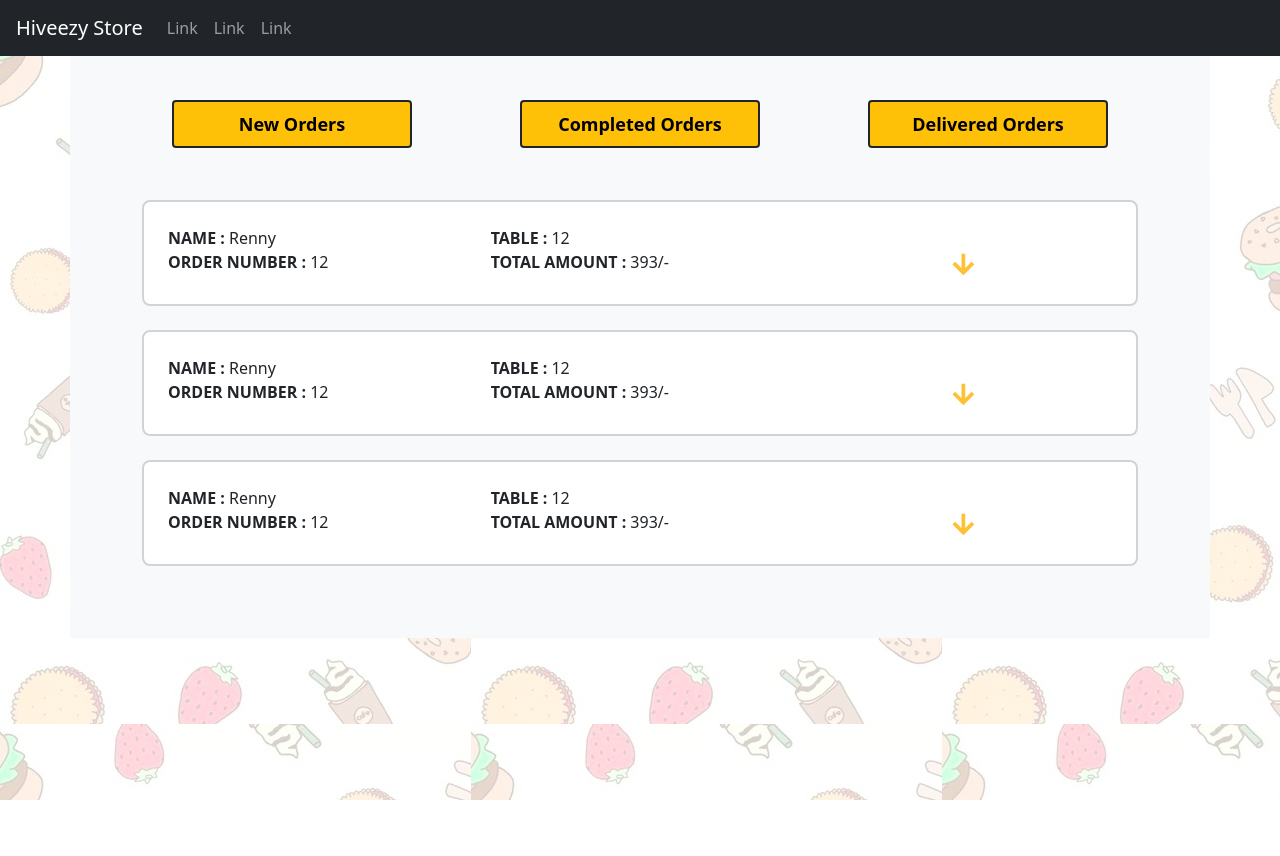
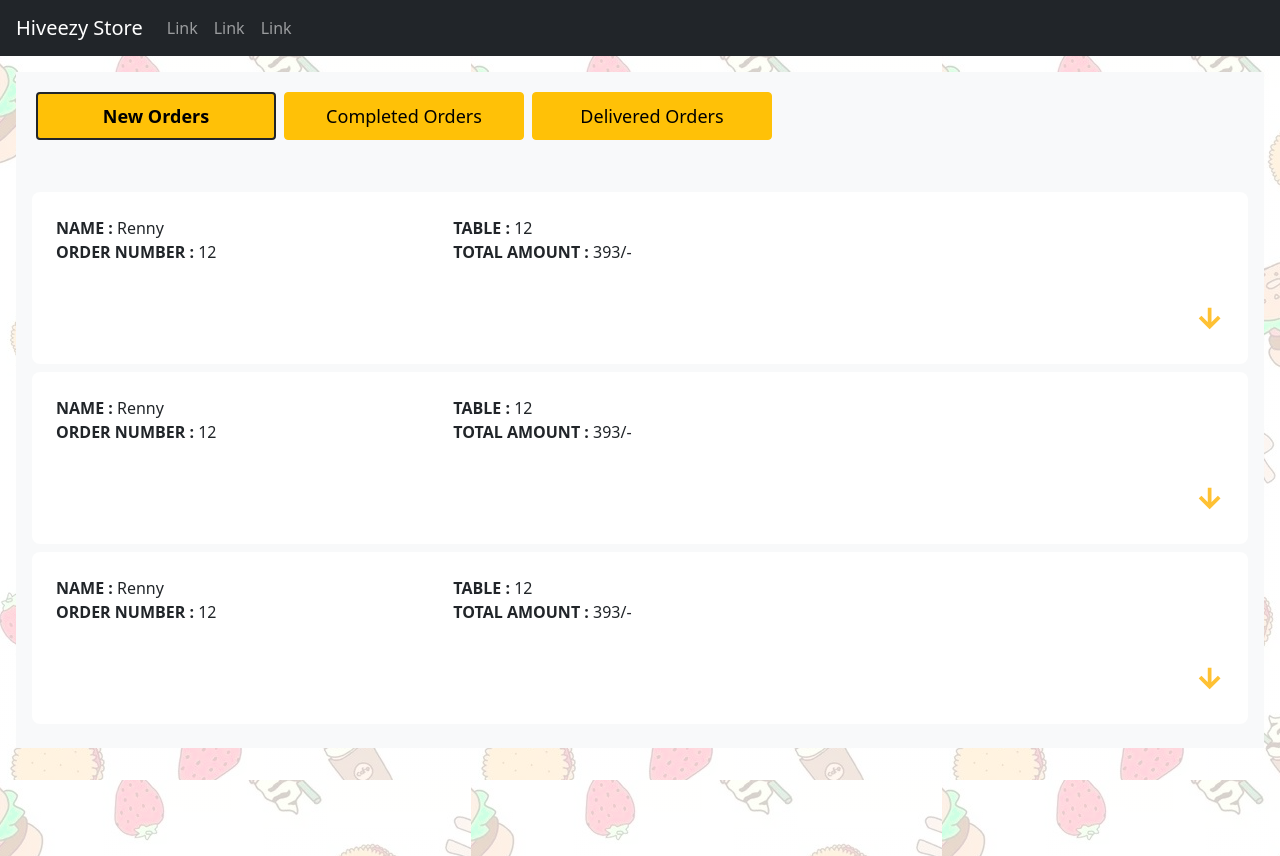
Before and after one commit to rishabh091/freelance1, an Angular app: page / in a window 1280 px wide. Before the commit the page ends 800 px from the top, so only its background shows below. Built offline with nearby package versions, Linux system fonts and the light colour scheme.

Commit message:
rest changes

```diff
--- /dev/null
+++ b/src/app/enums/orders.enum.ts
@@ -0,0 +1,8 @@
+/**
+ * Make sure the order is same as nav buttons order as each enum represents their index
+ */
+export enum Nav {
+    NewOrder,
+    CompletedOrder,
+    DeliveredOrder
+}
--- a/src/app/navbar/navbar.component.html
+++ b/src/app/navbar/navbar.component.html
@@ -1,4 +1,4 @@
-<nav class="navbar navbar-expand-md bg-dark navbar-dark fixed-top">
+<nav class="navbar navbar-expand-md bg-dark navbar-dark">
     <a class="navbar-brand" href="#">Hiveezy Store</a>
     <button class="navbar-toggler" type="button" data-toggle="collapse" data-target="#collapsibleNavbar">
       <span class="navbar-toggler-icon"></span>
--- a/src/app/orders/orders.component.css
+++ b/src/app/orders/orders.component.css
@@ -17,18 +17,20 @@
 }
 .space-around {
   display: flex;
-  justify-content: space-around;
+  /* justify-content: space-around; */
   flex-wrap: wrap;
 }
 .nav-button {
   height: 6vh;
   width: 30vh;
+  font-size: large;
+}
+.nav-active {
   border: 2px solid #212529;
   font-weight: bold;
-  font-size: large;
 }
 .item-display {
-  border: 2px solid #ced4da;
+  /* border: 2px solid #ced4da; */
   border-radius: 1vh;
   background-color: white;
 }
@@ -43,3 +45,28 @@
 .down-icon:hover{
     cursor:pointer;
 }
+
+.expandable {
+  height: 0;
+  overflow: hidden;
+}
+.expandable-data div {
+  margin-right: 3em;
+}
+
+@keyframes rotate-animation {
+  from {
+    transform: rotate(0deg);
+  }
+  to {
+    transform: rotate(180deg);
+  }
+}
+@keyframes reverse-rotate {
+  from {
+    transform: rotate(180deg);
+  }
+  to {
+    transform: rotate(0deg);
+  }
+}
--- a/src/app/orders/orders.component.html
+++ b/src/app/orders/orders.component.html
@@ -1,33 +1,32 @@
 <div class="background-image">
   <div class="center">
-    <div class="container bg-light m-5 p-5">
+    <div class="container-fluid bg-light m-3 p-3">
       <div class="space-around mb-5">
         <button
           type="button"
-          class="btn btn-warning nav-button m-1"
-          (click)="newOrderDisplay()"
+          class="btn btn-warning nav-active nav-button m-1"
+          (click)="changeData(newOrderArray, NavEnum.NewOrder)"
         >
           New Orders
         </button>
         <button
           type="button"
           class="btn btn-warning nav-button m-1"
-          (click)="completeOrderDisplay()"
+          (click)="changeData(completeOrderArray, NavEnum.CompletedOrder)"
         >
           Completed Orders
         </button>
         <button
           type="button"
           class="btn btn-warning nav-button m-1"
-          (click)="deliveredOrderDisplay()"
+          (click)="changeData(deliveredOrderArray, NavEnum.DeliveredOrder)"
         >
           Delivered Orders
         </button>
       </div>
 
-      <div *ngIf="newOrder">
-        <div *ngFor="let item of newOrderArray; let i = index">
-          <div class="m-4 p-4 item-display">
+      <div *ngFor="let item of activeArray; let i = index">
+        <div class="p-4 item-display mb-2">
           <div class="row">
             <div class="col-sm-4">
               <span class="sub-head">NAME : </span>{{ item.name }}
@@ -43,15 +42,29 @@
             <div class="col-sm-4">
               <span class="sub-head">TOTAL AMOUNT :</span> {{ item.bill }}/-
             </div>
-              <div class="col-sm-4 center">
-                <i class="material-icons down-icon">arrow_downward</i>
+          </div>
+
+          <div *ngIf="item.item && item.item.length" class="bg-light mt-3 mb-3 expandable">
+            <div *ngFor="let d of item.item;">
+              <div class="d-flex expandable-data pb-1 pt-1 pl-2">
+                <div>
+                  <span class="sub-head">Name :</span> {{ d.name }}
+                </div>
+                <div>
+                  <span class="sub-head">Quantity :</span> {{ d.quantity }}
+                </div>
+                <div>
+                  <span class="sub-head">Cost :</span> {{ d.cost }}
+                </div>
+              </div>
+            </div>
+          </div>
+
+          <div class="text-right mt-4">
+            <i class="material-icons down-icon" (click)="expand(i)">arrow_downward</i>
         </div>
         </div>
       </div>
     </div>
   </div>
-      <div *ngIf="completeOrder"></div>
-      <div *ngIf="deiveredOrder"></div>
 </div>
-  </div>
-</div>
--- a/src/app/orders/orders.component.ts
+++ b/src/app/orders/orders.component.ts
@@ -1,4 +1,5 @@
-import { Component, OnInit } from '@angular/core';
+import { Component, ElementRef, OnInit } from '@angular/core';
+import { Nav } from '../enums/orders.enum'
 
 @Component({
   selector: 'app-orders',
@@ -6,81 +7,7 @@ import { Component, OnInit } from '@angular/core';
   styleUrls: ['./orders.component.css'],
 })
 export class OrdersComponent implements OnInit {
-  constructor() {}
-
-  newOrderArray = [
-    {
-      name: 'Renny',
-      table: '12',
-      order: '12',
-      bill: '393',
-      items: [
-        {
-          name: 'dh',
-          quantity: 23,
-          cost: 38,
-        },
-        {
-          name: 'dh',
-          quantity: 23,
-          cost: 38,
-        },
-        {
-          name: 'dh',
-          quantity: 23,
-          cost: 38,
-        },
-      ],
-    },
-    {
-      name: 'Renny',
-      table: '12',
-      order: '12',
-      bill: '393',
-      item: [
-        {
-          name: 'dh',
-          quantity: 23,
-          cost: 38,
-        },
-        {
-          name: 'dh',
-          quantity: 23,
-          cost: 38,
-        },
-        {
-          name: 'dh',
-          quantity: 23,
-          cost: 38,
-        },
-      ],
-    },
-    {
-      name: 'Renny',
-      table: '12',
-      order: '12',
-      bill: '393',
-      item: [
-        {
-          name: 'dh',
-          quantity: 23,
-          cost: 38,
-        },
-        {
-          name: 'dh',
-          quantity: 23,
-          cost: 38,
-        },
-        {
-          name: 'dh',
-          quantity: 23,
-          cost: 38,
-        },
-      ],
-    },
-  ];
-
-  completeOrderArray = [
+  public newOrderArray = [
     {
       name: 'Renny',
       table: '12',
@@ -152,9 +79,9 @@ export class OrdersComponent implements OnInit {
     },
   ];
 
-  deliveredOrderArray = [
+  public completeOrderArray = [
     {
-      name: 'Renny',
+      name: 'Renny Complete',
       table: '12',
       order: '12',
       bill: '393',
@@ -224,25 +151,109 @@ export class OrdersComponent implements OnInit {
     },
   ];
 
-  newOrder = true;
-  completeOrder = false;
-  deiveredOrder = false;
-  ngOnInit(): void {}
+  public deliveredOrderArray = [
+    {
+      name: 'Renny Delivered',
+      table: '12',
+      order: '12',
+      bill: '393',
+      item: [
+        {
+          name: 'dh',
+          quantity: 23,
+          cost: 38,
+        },
+        {
+          name: 'dh',
+          quantity: 23,
+          cost: 38,
+        },
+        {
+          name: 'dh',
+          quantity: 23,
+          cost: 38,
+        },
+      ],
+    },
+    {
+      name: 'Renny',
+      table: '12',
+      order: '12',
+      bill: '393',
+      item: [
+        {
+          name: 'dh',
+          quantity: 23,
+          cost: 38,
+        },
+        {
+          name: 'dh',
+          quantity: 23,
+          cost: 38,
+        },
+        {
+          name: 'dh',
+          quantity: 23,
+          cost: 38,
+        },
+      ],
+    },
+    {
+      name: 'Renny',
+      table: '12',
+      order: '12',
+      bill: '393',
+      item: [
+        {
+          name: 'dh',
+          quantity: 23,
+          cost: 38,
+        },
+        {
+          name: 'dh',
+          quantity: 23,
+          cost: 38,
+        },
+        {
+          name: 'dh',
+          quantity: 23,
+          cost: 38,
+        },
+      ],
+    },
+  ];
 
+  public NavEnum = Nav
 
-  newOrderDisplay() {
-    this.newOrder = true;
-    this.completeOrder = false;
-    this.deiveredOrder = false;
+  constructor(private element: ElementRef) {}
+
+  activeArray: any = []
+
+  ngOnInit(): void {
+    this.activeArray = this.newOrderArray
   }
-  completeOrderDisplay() {
-    this.newOrder = false;
-    this.completeOrder = true;
-    this.deiveredOrder = false;
+
+  changeData(updatedData: any, type: Nav) {
+    this.activeArray = updatedData
+
+    let activeNav = this.element.nativeElement.querySelectorAll('.nav-active')
+    activeNav[0].classList.remove('nav-active')
+
+    let navButton = this.element.nativeElement.querySelectorAll('.nav-button')
+    navButton[type].classList.add('nav-active')
   }
-  deliveredOrderDisplay() {
-    this.newOrder = false;
-    this.completeOrder = false;
-    this.deiveredOrder = true;
+
+  expand(index: number) {
+    let expandables = this.element.nativeElement.querySelectorAll('.expandable')
+    let downIcons = this.element.nativeElement.querySelectorAll('.down-icon')
+
+    if (expandables[index].style.height == '100%') {
+      expandables[index].style.height = '0'
+      downIcons[index].style.animation = 'reverse-rotate 1s forwards'
+      return
+    }
+
+    expandables[index].style.height = '100%'
+    downIcons[index].style.animation = 'rotate-animation 1s forwards'
   }
 }
```
Lines whose indentation alone changed are shown as unchanged.
